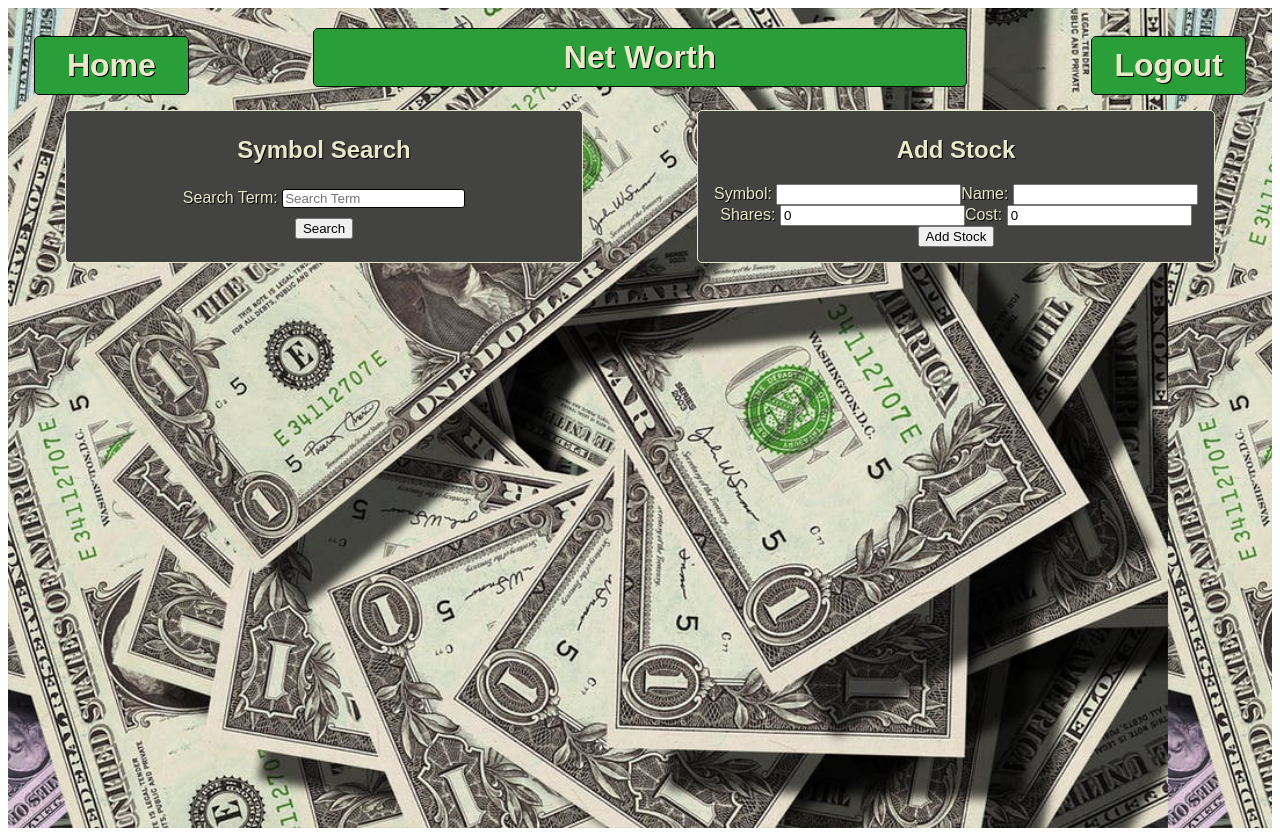
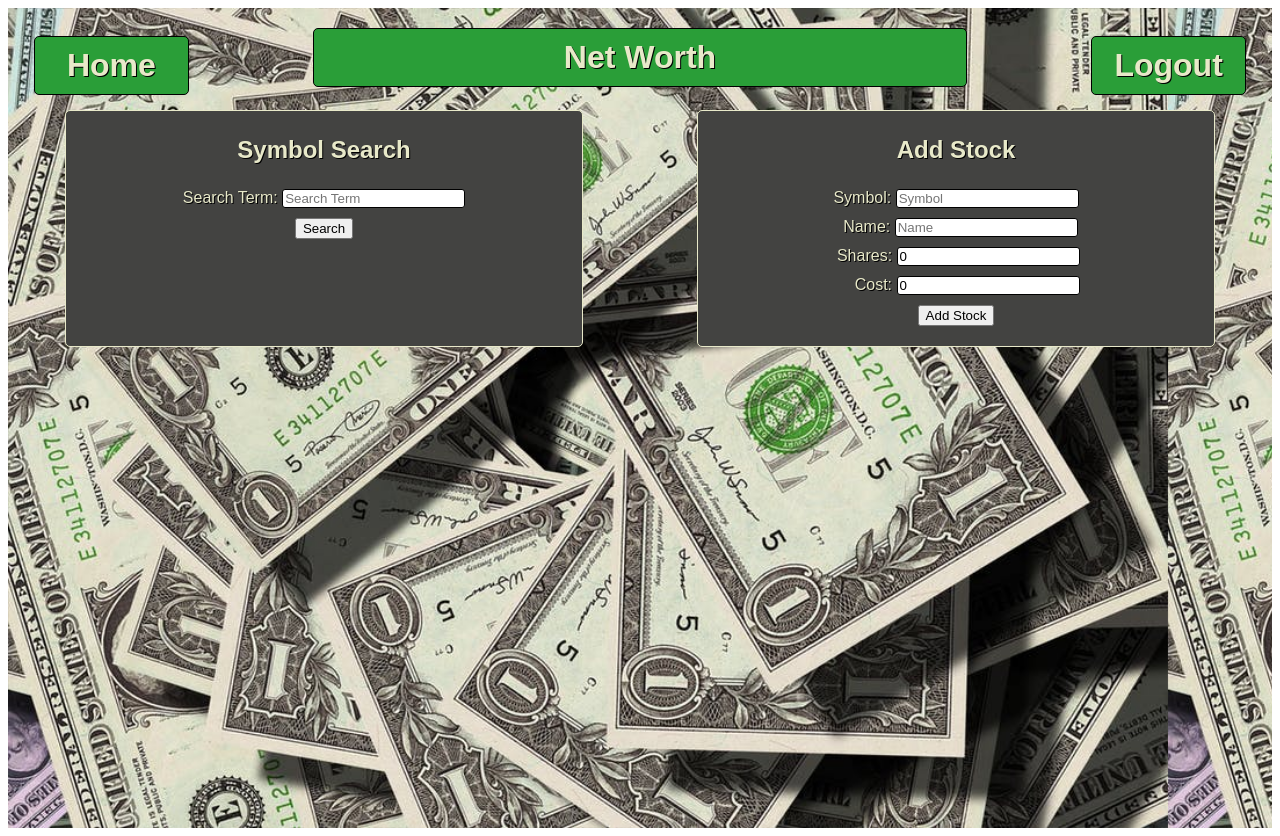
Before and after one commit to troytschirhart/netWorth, a React (Create React App) app in the folder frontapp/: page /add in a window 1280 px wide. Built offline with nearby package versions, Linux system fonts and the light colour scheme.

Commit message:
started work on the add stock functionality

```diff
--- a/frontapp/src/components/CreateForm.js
+++ b/frontapp/src/components/CreateForm.js
@@ -7,6 +7,29 @@ export default function CreateForm() {
 
   const onSubmit = async (values, actions) => {
     try {
+
+      actions.resetForm();
+
+      // get the stock symbol from values
+
+      // use the stock symbol to pull current price per share from the api
+      const pricePerShare = 0; // api result
+
+      // use pricePerShare * shares to get the value of the stock position
+      const stockValue = pricePerShare * values.shares;
+
+      // use stockValue - cost to get the profit
+      const stockProfit = stockValue - values.cost;
+
+      // set all of the values into an object
+
+      // use the object to set createForm values
+
+      // create a stock in the db using the createForm object
+
+
+
+
 
       // put the values together into createForm
       // set createForm in state
@@ -39,11 +62,62 @@ export default function CreateForm() {
         <h2>Add Stock</h2>
 
         <form onSubmit={store.createStock}>
-          Symbol: <input value={store.createForm.symbol} onChange={store.updateCreateFormField} name="symbol" />
-          Name: <input value={store.createForm.name} onChange={store.updateCreateFormField} name="name" />
-          Shares: <input value={store.createForm.shares} onChange={store.updateCreateFormField} name="shares" />
-          Cost: <input value={store.createForm.cost} onChange={store.updateCreateFormField} name="cost" />
-          <button type="submit" >Add Stock</button>
+
+          <div className="signupForm">
+            <label htmlFor="symbol">Symbol:&nbsp;</label>
+            <input
+              value={values.symbol}
+              onChange={handleChange}
+              className={errors.symbol && touched.symbol ? "inputError" : "signupFormInput"}
+              id="symbol"
+              type="text"
+              placeholder="Symbol"
+            />
+            {errors.symbol && touched.symbol && <p className="errorMessage">&nbsp;{errors.symbol}</p>}
+          </div>
+
+          <div className="signupForm">
+            <label htmlFor="name">&nbsp;&nbsp;Name:&nbsp;</label>
+            <input
+              value={values.name}
+              onChange={handleChange}
+              className={errors.name && touched.name ? "inputError" : "signupFormInput"}
+              id="name"
+              type="text"
+              placeholder="Name"
+            />
+            {errors.name && touched.name && <p className="errorMessage">&nbsp;{errors.name}</p>}
+          </div>
+
+          <div className="signupForm">
+            <label htmlFor="shares">&nbsp;Shares:&nbsp;</label>
+            <input
+              value={values.shares}
+              onChange={handleChange}
+              className={errors.shares && touched.shares ? "inputError" : "signupFormInput"}
+              id="shares"
+              type="number"
+              // placeholder="Shares"
+            />
+            {errors.shares && touched.shares && <p className="errorMessage">&nbsp;{errors.shares}</p>}
+          </div>
+
+          <div className="signupForm">
+            <label htmlFor="cost">&nbsp;&nbsp;&nbsp;&nbsp;&nbsp;Cost:&nbsp;</label>
+            <input
+              value={values.cost}
+              onChange={handleChange}
+              className={errors.cost && touched.cost ? "inputError" : "signupFormInput"}
+              id="cost"
+              type="number"
+              // placeholder="Cost"
+            />
+            {errors.cost && touched.cost && <p className="errorMessage">&nbsp;{errors.cost}</p>}
+          </div>
+
+          <div className="signupForm">
+            <button type="submit" >Add Stock</button>
+          </div>
 
         </form>
 
--- a/frontapp/src/components/SearchForm.js
+++ b/frontapp/src/components/SearchForm.js
@@ -16,7 +16,7 @@ export default function SearchForm() {
       // call the api with the submitted searchTerm from the form
       await store.searchForTerm(values.searchTerm);
 
-      // set the tried search flag to true so that results or no results will display
+      // set the tried search flag to true so that results or "no results" will display
       setTriedSearch(true);
 
     } catch (err) {
--- a/frontapp/src/styles/style.css
+++ b/frontapp/src/styles/style.css
@@ -116,13 +116,14 @@
 }
 
 .errorMessage {
-  font-size: 2vh;
+  padding-left: 1vh;
+  font-size: 3vh;
   color: red;
   text-shadow: 1px 1px black;
 }
 
 .searchTable {
-  margin: 0 auto;
+  margin: 5px auto 0 auto;
   border: 1px solid #E8E9C9;
 }
 
```
Also changed, not shown: frontapp/src/components/LoginForm.js (+0 -9 lines).
